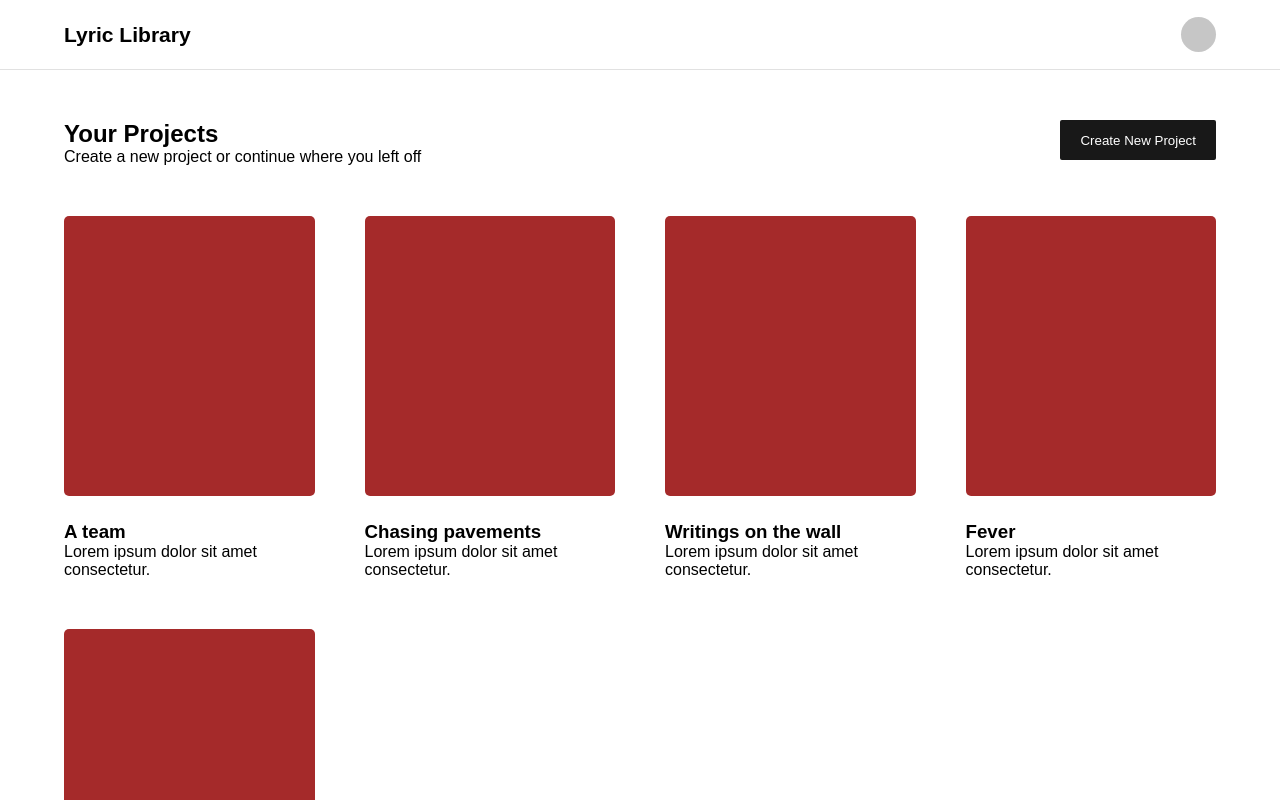
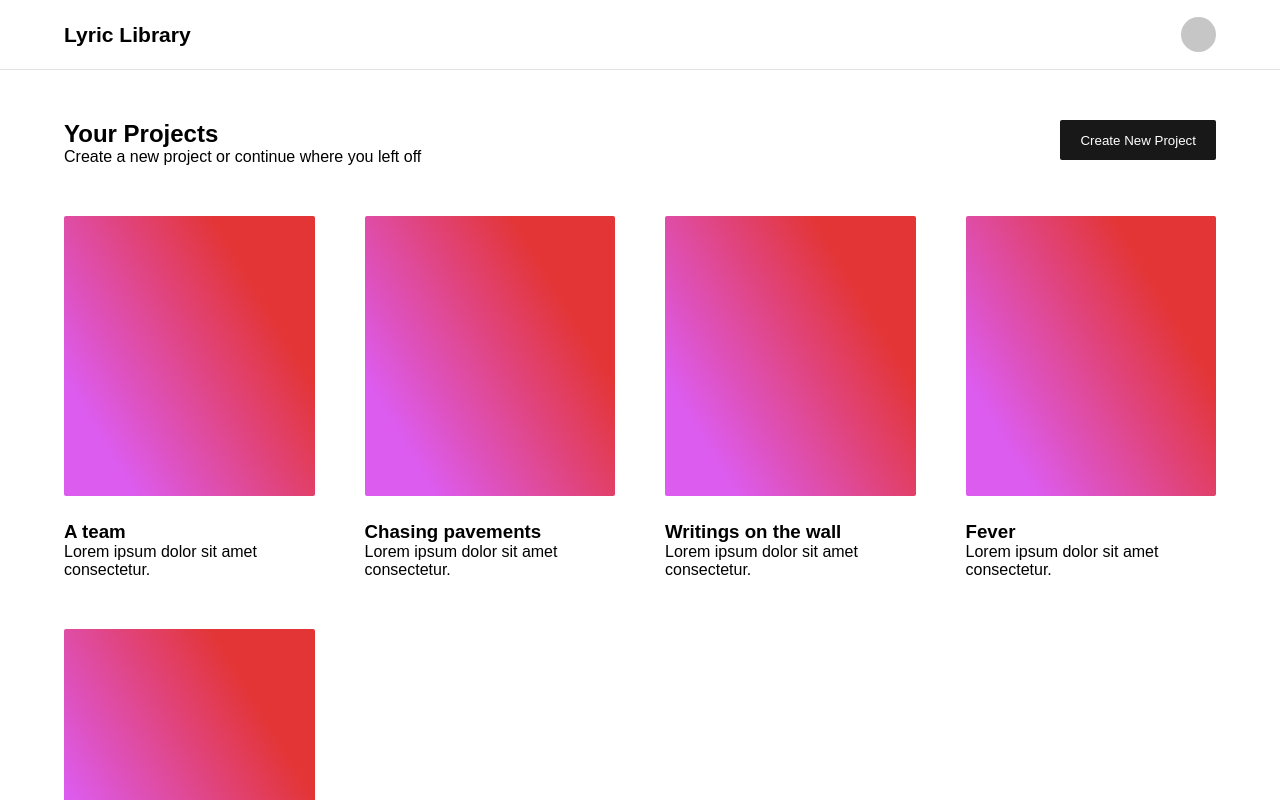
Before and after one commit to emmanuelojiji/write-it-down, a React (Create React App) app: page /projects in a window 1280 px wide. Shown: the top 800 px of the page. Built offline with nearby package versions, Linux system fonts and the light colour scheme.

Commit message:
Continue button animation on project cards

```diff
--- a/src/Components/Button.js
+++ b/src/Components/Button.js
@@ -1,8 +1,12 @@
 import "./Button.scss";
 
-export const Button = ({ text, onClick, shake }) => {
+export const Button = ({ text, onClick, borderRadius }) => {
   return (
-    <button className={`button ${shake}`} onClick={onClick}>
+    <button
+      className={`button`}
+      onClick={onClick}
+      style={{ borderRadius: borderRadius }}
+    >
       {text}
     </button>
   );
--- a/src/Components/ProjectCard.js
+++ b/src/Components/ProjectCard.js
@@ -1,13 +1,20 @@
 import "./ProjectCard.scss";
 import { genres } from "../projectsData";
-import { useEffect } from "react";
+import { useEffect, useState } from "react";
 import { Link } from "react-router-dom";
+import { Button } from "../Components/Button";
 
-export const ProjectCard = ({ title, desc, id }) => {
+
+export const ProjectCard = ({ title, desc, id,}) => {
+
+  const [showContinue, setShowContinue] = useState(false)
+
   return (
     <Link to={`/editor/${id}`}>
-      <div className="project-card">
-        <div className="gradient-box"></div>
+      <div className={`project-card`}>
+        <div className="gradient-box">
+          <Button text="Continue"/>
+        </div>
         <h3>{title}</h3>
         <p>{desc}</p>
       </div>
--- a/src/Components/ProjectCard.scss
+++ b/src/Components/ProjectCard.scss
@@ -2,9 +2,38 @@
   max-width: 280px;
   width: 100%;
   height: 280px;
-  border-radius: 5px;
+  border-radius: 2px;
   margin-bottom: 25px;
   background: brown;
+  background: linear-gradient(239deg, #e33535 23.97%, #dc5cf0 83.42%);
+  display: flex;
+  align-items: center;
+  justify-content: center;
+  overflow: hidden;
 
-  //background: linear-gradient(#E33535, #DC5CF0);
+
+  &:hover {
+    button {
+      transform: translateY(0%);
+
+    }
+  }
+
+  button {
+    transform: translateY(500%);
+    transition: 0.2s ease-in-out;
+  }
+
+  .slide-up {
+    animation: slide-up 0.3s forwards;
+    @keyframes slide-up {
+      to {
+        transform: translateY(0%);
+      }
+    }
+  }
 }
+
+.not-selected {
+  opacity: 0.5;
+}
--- a/src/Pages/Projects.js
+++ b/src/Pages/Projects.js
@@ -1,3 +1,4 @@
+import { useState } from "react";
 import { Button } from "../Components/Button";
 import Header from "../Components/Header";
 import { ProjectCard } from "../Components/ProjectCard";
@@ -5,6 +6,8 @@ import { projectsData } from "../projectsData";
 import "./Projects.scss";
 
 export const Projects = () => {
+  const [hoveredCard, setHoveredCard] = useState();
+
   return (
     <div className="projects">
       <Header />
@@ -25,6 +28,8 @@ export const Projects = () => {
               id={project.id}
               title={project.title}
               desc={project.desc}
+              hoveredProject={project.title}
+
             />
           ))}
         </div>
```
